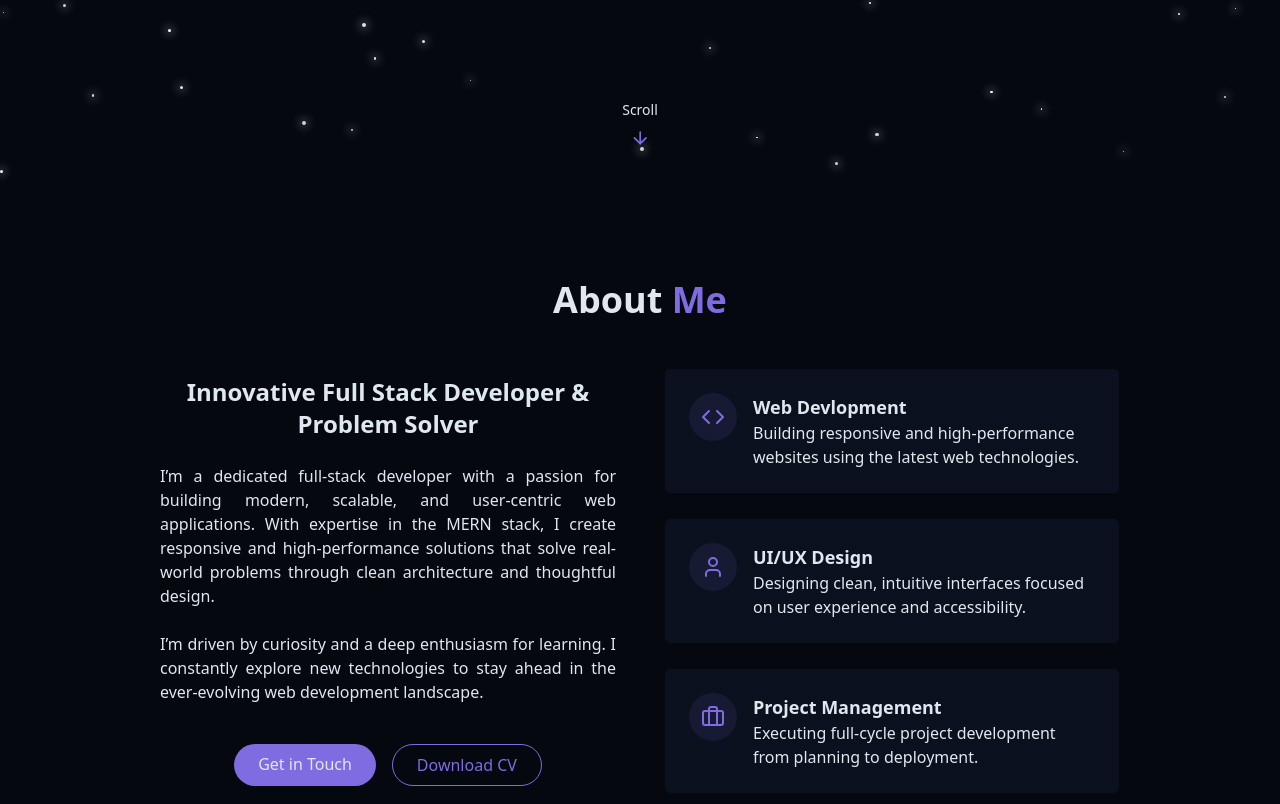
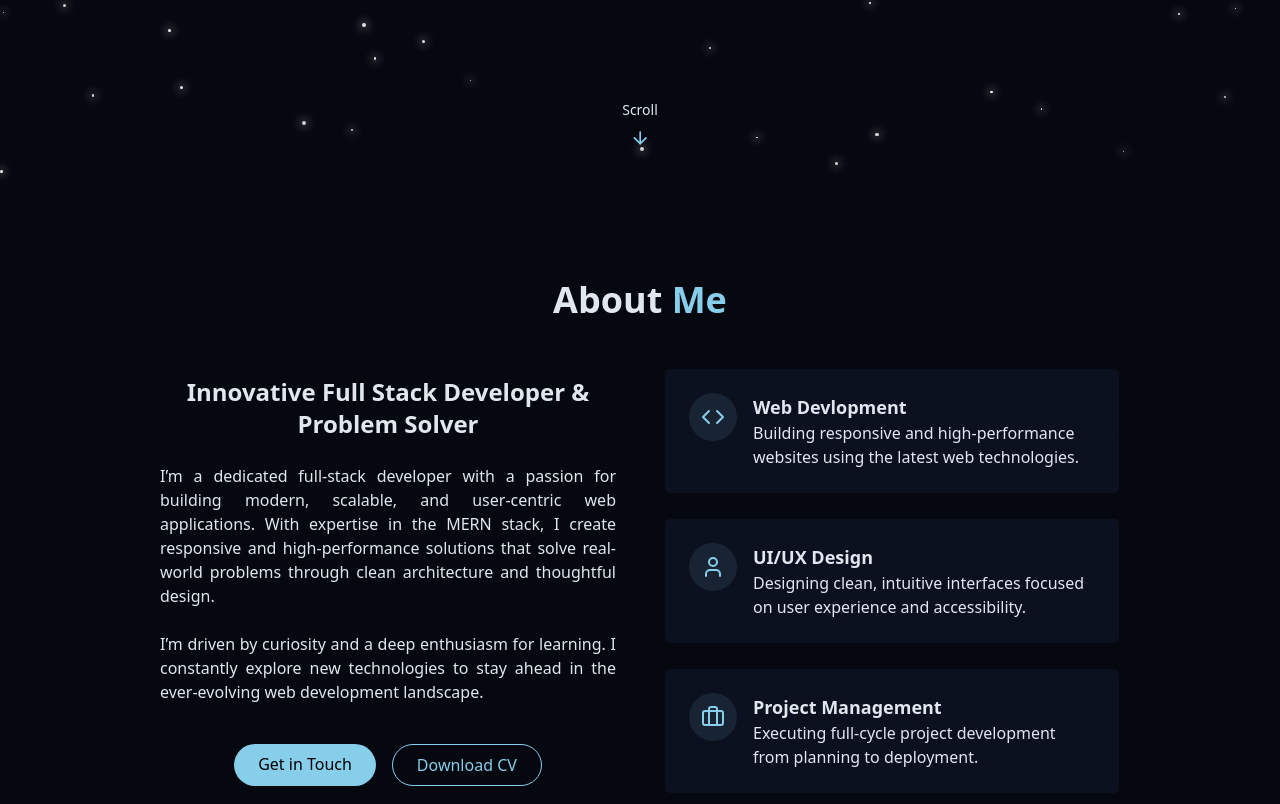
Before and after one commit to ritish133/Portfolio, a React (Vite) app: page / in a window 1280 px wide. Shown: the part 616-1420 px from the top of the page. Built offline with nearby package versions, Linux system fonts and the light colour scheme; the HTML template or start-up script is replaced by a standard one.

Commit message:
code updated

```diff
--- a/src/components/AboutMe.jsx
+++ b/src/components/AboutMe.jsx
@@ -31,7 +31,7 @@ const AboutMe = () => {
                 <a
                   href="/Ritish-Kumar-Singh.pdf"
                   download="Ritish-Kumar-Singh"
-                  className="px-6 py-2 rounded-full border border-primary text-primary hover:bg-primary/10 transition-colors duration-300"
+                  className="px-6 py-2 rounded-full border border-primary text-primary hover:bg-primary hover:text-black transition-all duration-300 hover:scale-105 font-medium"
                 >
                   Download CV
                 </a>
--- a/src/index.css
+++ b/src/index.css
@@ -5,8 +5,8 @@
   --color-background: hsl(var(--background));
   --color-foreground: hsl(var(--foreground));
 
-  --color-primary: hsl(var(--primary));
-  --color-primary-foreground: hsl(var(--primary-foreground));
+  --color-primary: #87CEEB;
+  --color-primary-foreground: #000000;
 
   --color-card: hsl(var(--card));
 
@@ -140,7 +140,7 @@
 
 @utility cosmic-button {
   @apply px-6 py-2 rounded-full bg-primary text-primary-foreground font-medium
-         transition-all duration-300 hover:shadow-[0_0_10px_rgba(139,92,246,0.5)]
+         transition-all duration-300 hover:shadow-[#2D5E97]
          hover:scale-105 active:scale-95;
 }
 
```
